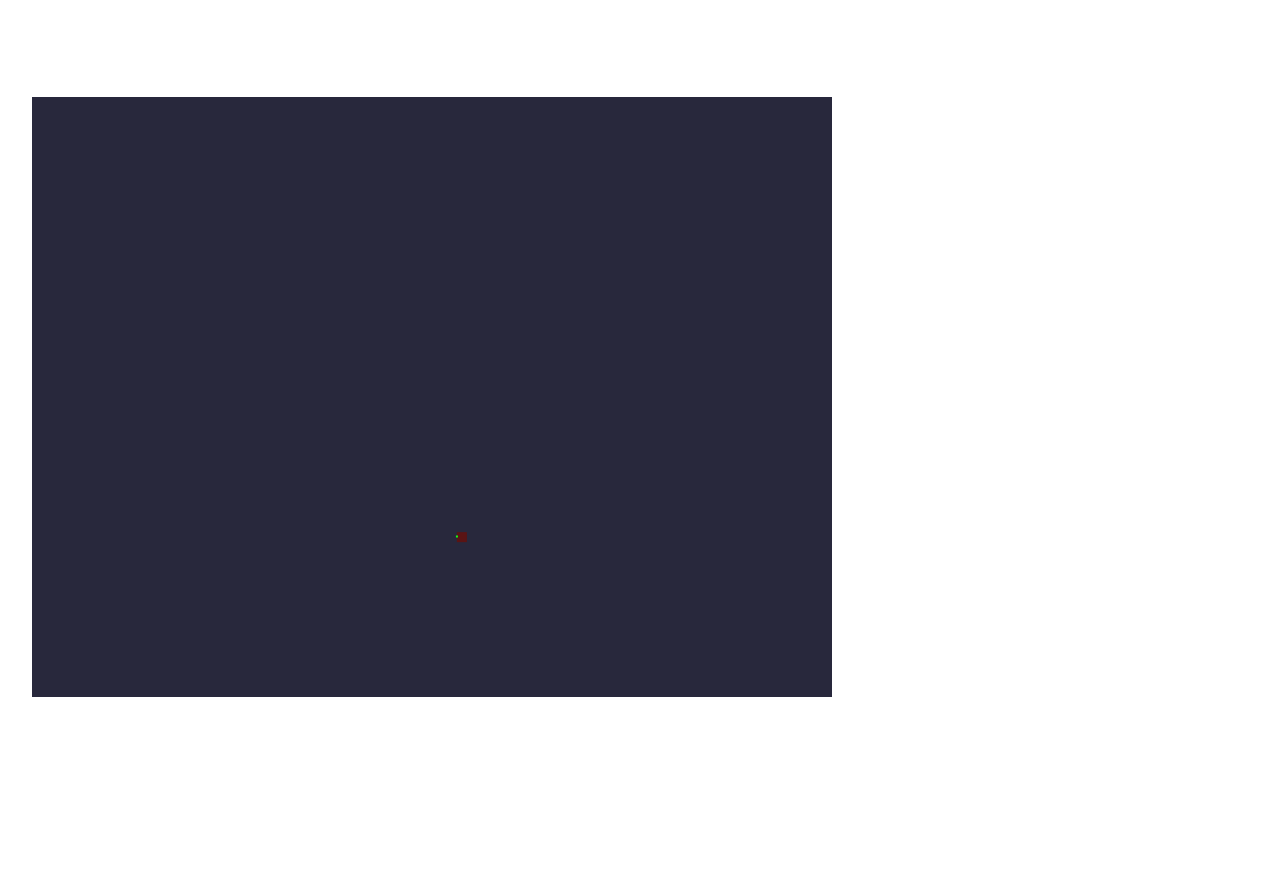
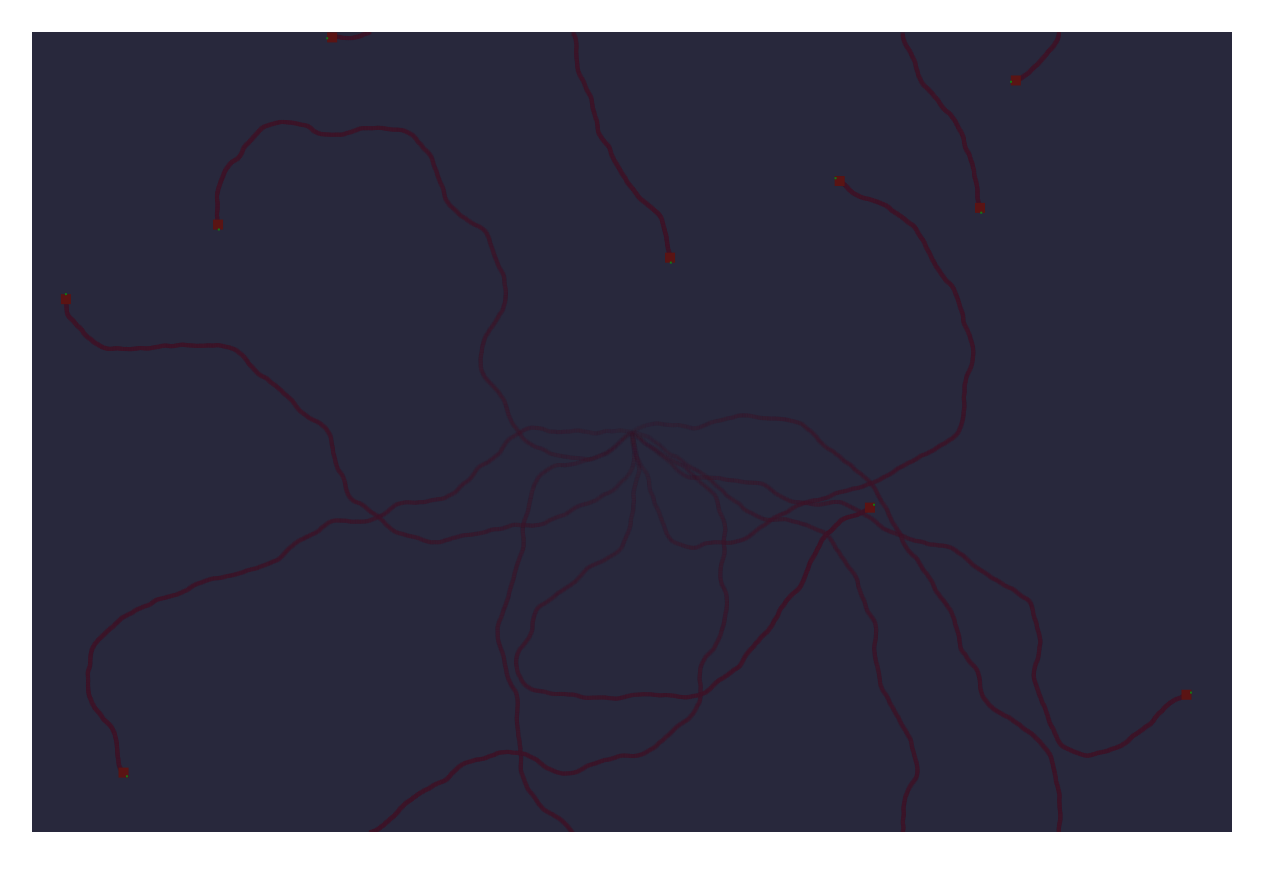
Before and after one commit to TBratvold/ant-simulator, a website built with Vite: page index.html in a window 1280 px wide. Before the commit the page ends 800 px from the top, so only its background shows below. Built offline with nearby package versions, Linux system fonts and the light colour scheme.

Commit message:
Ants move less erratically and leave a trail

```diff
--- a/index.html
+++ b/index.html
@@ -15,7 +15,7 @@
       </div>
     </div> -->
     <div class="card">
-      <canvas id="map" width="800" height="600"></canvas>
+      <canvas id="map" width="1200" height="800"></canvas>
     </div>
     <!-- <script type="module" src="/src/main.ts"></script> -->
     <script type="module" src="/src/map.ts"></script>
--- a/src/ant.ts
+++ b/src/ant.ts
@@ -4,26 +4,30 @@ export type Ant = {
     speed: number;
 }
 
-export function createAnt(x:number, y:number): Ant{
+export function spawnAnt(x:number, y:number): Ant{
+    let direction:number = Math.random() * 2 * Math.PI
     return {
         position: {x: x, y: y},
-        direction: {x: 1, y: 0},
+        direction: {x: Math.cos(direction), y: Math.sin(direction)},
         speed: 0.1
     };
 }
 
 export function updateDirection(ant: Ant): void{
+    let newDirection:number = getForwardishDirection(ant, 10);
+    // let newDirection:number = getRandomDirection();
+    ant.direction = {x: Math.cos(newDirection), y: Math.sin(newDirection)};
 
-    let length:number = 0;
-    let x: number = 0;
-    let y: number = 0;
-    while(length === 0){
-        x = Math.random() * 2 - 1;
-        y = Math.random() * 2 - 1;
-        length = Math.hypot(x,y);
-    }
+}
 
-    ant.direction = {x: x/length, y: y/length};
+function getForwardishDirection(ant:Ant, varianceDegrees:number){
+    const directionVariance: number = varianceDegrees * Math.PI/180;
+    let directionChange: number = Math.random() * (2 * directionVariance) - (directionVariance);
+    return Math.atan2(ant.direction.y, ant.direction.x) + directionChange;
+}
+
+function getRandomDirection(){
+    return Math.random() * 2 * Math.PI;
 }
 
 export function step(ant: Ant, delta: number): void{
--- a/src/map.ts
+++ b/src/map.ts
@@ -1,16 +1,21 @@
 import renderer from "./renderer";
 import type { Ant } from "./ant";
-import { updateDirection, step, createAnt } from "./ant";
-
+import { updateDirection, step, spawnAnt } from "./ant";
+import type { Trail } from "./trail";
+import { spawnTrail } from "./trail";
 
 const speed: number = 0.03;
 let x: number = 0;
-let ant:Ant;
-let count:number = 0;
+const ants:Ant[] = [];
+let trails:Trail[] = [];
+const antCount:number = 10;
+
 renderer(
     ({ canvas, ctx }) => {
         const { width, height } = canvas;
-        ant = createAnt(width/2, height/2);
+        for (let i = 0; i < antCount; i++){
+            ants.push(spawnAnt(width/2, height/2));
+        }
     },
     (delta, { canvas, ctx }) => {
         const { width, height } = canvas;
@@ -19,13 +24,18 @@ renderer(
         ctx.fillStyle = `rgb(40,40,60)`;
         ctx.fillRect(0, 0, width, height);
 
-        count++;
-        count = count % 100;
-        if(count === 0){
-            updateDirection(ant);
+        trails = trails.filter(trail => trail.age < trail.maxAge);
+        for (const trail of trails){
+            trail.age++;
+            ctx.fillStyle = `rgba(60,20,40,${(trail.maxAge - trail.age)/trail.maxAge})`;
+            ctx.fillRect(trail.position.x-2, trail.position.y-2, 4, 4);
+
         }
 
+        for (const ant of ants){
+            updateDirection(ant);
             step(ant, delta);
+            trails.push(spawnTrail(ant.position.x, ant.position.y));
 
             // Let ant 'wrap' around the canvas
             ant.position = {
@@ -35,8 +45,9 @@ renderer(
 
             ctx.fillStyle = `rgb(90,20,20)`;
             ctx.fillRect(ant.position.x-5, ant.position.y-5, 10, 10);
-        ctx.fillStyle = `rgb(20,255,20)`;
+            ctx.fillStyle = `rgb(20,120,20)`;
             ctx.fillRect((ant.position.x-1) + (ant.direction.x * 5), (ant.position.y-1) + (ant.direction.y * 5), 2, 2);
+        }
 
     }
 );
--- /dev/null
+++ b/src/trail.ts
@@ -0,0 +1,13 @@
+export type Trail = {
+    position: {x:number, y:number};
+    age: number;
+    maxAge: number;
+}
+
+export function spawnTrail(x:number, y:number): Trail{
+    return {
+        position: {x:x, y:y},
+        age: 0,
+        maxAge: 500
+    };
+}
```
Lines whose indentation alone changed are shown as unchanged.
